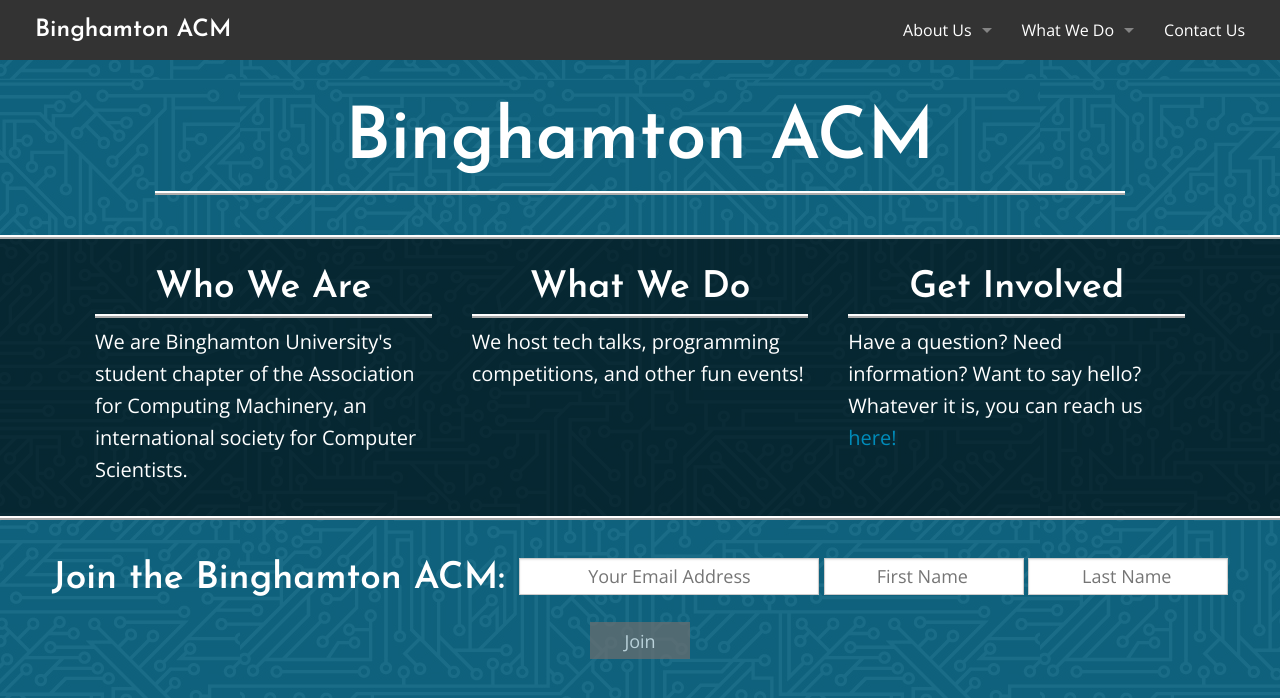
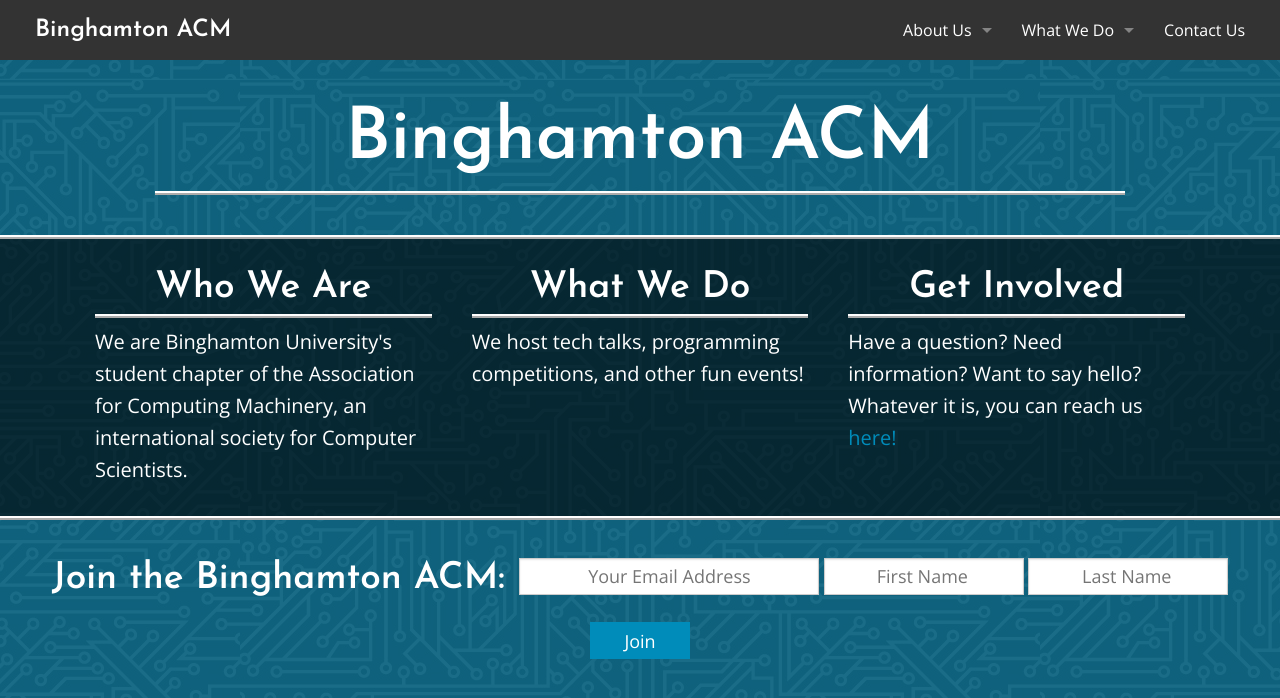
Before and after one commit to BinghamtonACM/old-web, a Jekyll site: the page built from index.html, in a window 1280 px wide. Shown: the top 698 px of the page. Built offline with Jekyll 4.4.1, drawn with Linux system fonts in a browser that asks for light colours; some web fonts are replaced; comment, search, counter and statistics services are not loaded.

Commit message:
Update signup form

```diff
--- a/_includes/mailchimp.html
+++ b/_includes/mailchimp.html
@@ -1,22 +1,22 @@
 <link href="//cdn-images.mailchimp.com/embedcode/classic-081711.css" rel="stylesheet" type="text/css">
 
-<form id="mailchimp-form" action="//binghamton.us8.list-manage.com/subscribe/post?u=8f8098c6b5647e9c62d33a763&amp;id=251c73f117" method="post" id="mc-embedded-subscribe-form" name="mc-embedded-subscribe-form" class="validate" target="_blank" novalidate>
+<form id="signup-form" action="//binghamton.us8.list-manage.com/subscribe/post?u=8f8098c6b5647e9c62d33a763&amp;id=251c73f117" method="post" name="mc-embedded-subscribe-form" class="validate" target="_blank" novalidate>
   <h2>Join the Binghamton ACM:</h2>
   	<fieldset>
-  	  <input type="email" value="" name="EMAIL" class="required email" id="mce-EMAIL" placeholder="Your Email Address">
+  	  <input type="email" value="" name="EMAIL" class="required email" id="mce-EMAIL" placeholder="Your Email Address" required="required">
   	  <div id="email-fdbk"></div>
   	</fieldset>
 
     <fieldset>
-  	  <input type="text" value="" name="FNAME" class="" id="mce-FNAME" placeholder="First Name">
+  	  <input type="text" value="" name="FNAME" class="" id="mce-FNAME" placeholder="First Name" required>
       <div id="fname-fdbk"></div>
     </fieldset>
 
     <fieldset>
-      <input type="text" value="" name="LNAME" class="" id="mce-LNAME" placeholder="Last Name">
+      <input type="text" value="" name="LNAME" class="" id="mce-LNAME" placeholder="Last Name" required>
       <div id="lname-fdbk"></div>
   	</fieldset>
 
     <input style="position: absolute; left: -5000px;" type="text" name="b_8f8098c6b5647e9c62d33a763_251c73f117" tabindex="-1" value="">
-  	<input type="submit" value="Join" name="subscribe" id="mc-embedded-subscribe" class="button" disabled>
+  	<input type="submit" value="Join" name="subscribe" id="mc-embedded-subscribe" class="button">
 </form>
--- a/css/style.css
+++ b/css/style.css
@@ -153,13 +153,13 @@ ul#acm-components li p {
     Front: MailChimp Signup Form
 ----------------------------------*/
 
-form#mailchimp-form {
+form#signup-form {
     text-align: center;
     margin-top: 20px;
     padding: 0;
 }
 
-form#mailchimp-form h2 {
+form#signup-form h2 {
     font-family: 'Josefin Sans';
     font-weight: bold;
     display: inline-block;
@@ -168,14 +168,14 @@ form#mailchimp-form h2 {
     margin: -25px 10px 0 0;
 }
 
-form#mailchimp-form fieldset {
+form#signup-form fieldset {
     display: inline-block;
     border: none;
     padding: 0;
     vertical-align: middle;
 }
 
-form#mailchimp-form div {
+form#signup-form div {
     font-family: 'Open Sans';
     background-color: rgba(0, 0, 0, 0.5);
     width: inherit;
@@ -196,7 +196,7 @@ form#mailchimp-form div {
     -o-transition: top 0.30s ease-in-out;
 }
 
-form#mailchimp-form input {
+form#signup-form input {
     font-family: 'Open Sans';
     width: 200px;
     display: inline-block;
@@ -206,7 +206,7 @@ form#mailchimp-form input {
     margin: 0;
 }
 
-form#mailchimp-form input[type="email"] {
+form#signup-form input[type="email"] {
     width: 300px;
     padding: 0;
 }
@@ -231,18 +231,10 @@ form#mailchimp-form input[type="email"] {
     -o-transition: all 0.30s ease-in-out;
 }
 
-form#mailchimp-form input[type="submit"] {
+form#signup-form input[type="submit"] {
     width: 100px;
     height: 37px;
     padding: 0;
     vertical-align: middle;
     margin: -30px 0 0 0;
 }
-
-form#mailchimp-form input[type="submit"]:hover {
-    background-color: #1DA237;
-}
-
-form#mailchimp-form input[type="submit"]:disabled {
-    background-color: #6e6e6e;
-}
--- a/js/mailchimp_ver.js
+++ b/js/mailchimp_ver.js
@@ -2,7 +2,6 @@
 	Signup Form - Verification Functions
 ------------------------------------------*/
 
-// Criteria to successfully submit
 var emailCheck, fNameCheck, lNameCheck = false;
 
 $("#mce-EMAIL").on("focusout", function() {
@@ -10,29 +9,49 @@ $("#mce-EMAIL").on("focusout", function() {
     emailCheck = isValidEmailAddress(email);
 
     if(email.length > 0 && emailCheck) {
-        $('#email-fdbk').text("Valid email address!");              // Feedback
+        $('#email-fdbk').text();                                    // Clear feedback
         $("#mce-EMAIL ~ div").toggleClass("inputFeedback", false);  // Hide errors
         $("#mce-EMAIL").toggleClass("unverifiedInput", false);      // Hide unverified (red) input styling
         $("#mce-EMAIL").toggleClass("verifiedInput", true);         // Show verified (green) input styling
     }
     else {
-        $('#email-fdbk').text("Error: Invalid email address");      // Feedback
-        $("#mce-EMAIL").toggleClass("inputFeedback", true);         // Show errors
+        $('#email-fdbk').text("Invalid email address");      // Feedback
+        $("#mce-EMAIL ~ div").toggleClass("inputFeedback", true);   // Show errors
         $("#mce-EMAIL").toggleClass("verifiedInput", false);        // Hide verified (green) input styling
         $("#mce-EMAIL").toggleClass("unverifiedInput", true);       // Show unverified (red) input styling
-        emailCheck = false;
     }
-    checkCriteria();
 });
 
 $("#mce-FNAME").on("focusout", function() {
     fNameCheck = isValidName(this);
-    checkCriteria();
+    if(!fNameCheck) {
+        $('#fname-fdbk').text("First name required");        // Feedback
+        $("#mce-FNAME ~ div").toggleClass("inputFeedback", true);   // Show errors
+    }
+    else {
+        $('#fname-fdbk').text();                                    // Clear Feedback
+        $("#mce-FNAME ~ div").toggleClass("inputFeedback", false);  // Hide errors
+    }
 });
 
 $("#mce-LNAME").on("focusout", function() {
     lNameCheck = isValidName(this);
-    checkCriteria();
+    if(!lNameCheck) {
+        $('#lname-fdbk').text("Last name required");        // Feedback
+        $("#mce-LNAME ~ div").toggleClass("inputFeedback", true);   // Show errors
+    }
+    else {
+        $('#lname-fdbk').text();                                    // Clear Feedback
+        $("#mce-LNAME ~ div").toggleClass("inputFeedback", false);  // Hide errors
+    }
+});
+
+$("#signup-form").on("submit", function() {
+    if(emailCheck && fNameCheck && lNameCheck) {
+        return true;
+    }
+    $("input").focusout();
+    return false;
 });
 
 function isValidEmailAddress(email) {
@@ -52,12 +71,3 @@ function isValidName(e) {
         return false;
     }
 }
-
-function checkCriteria() {
-    if(emailCheck && fNameCheck && lNameCheck) {
-        $("#mc-embedded-subscribe").prop("disabled", false);
-    }
-    else {
-        $("#mc-embedded-subscribe").prop("disabled", true);
-    }
-}
```
